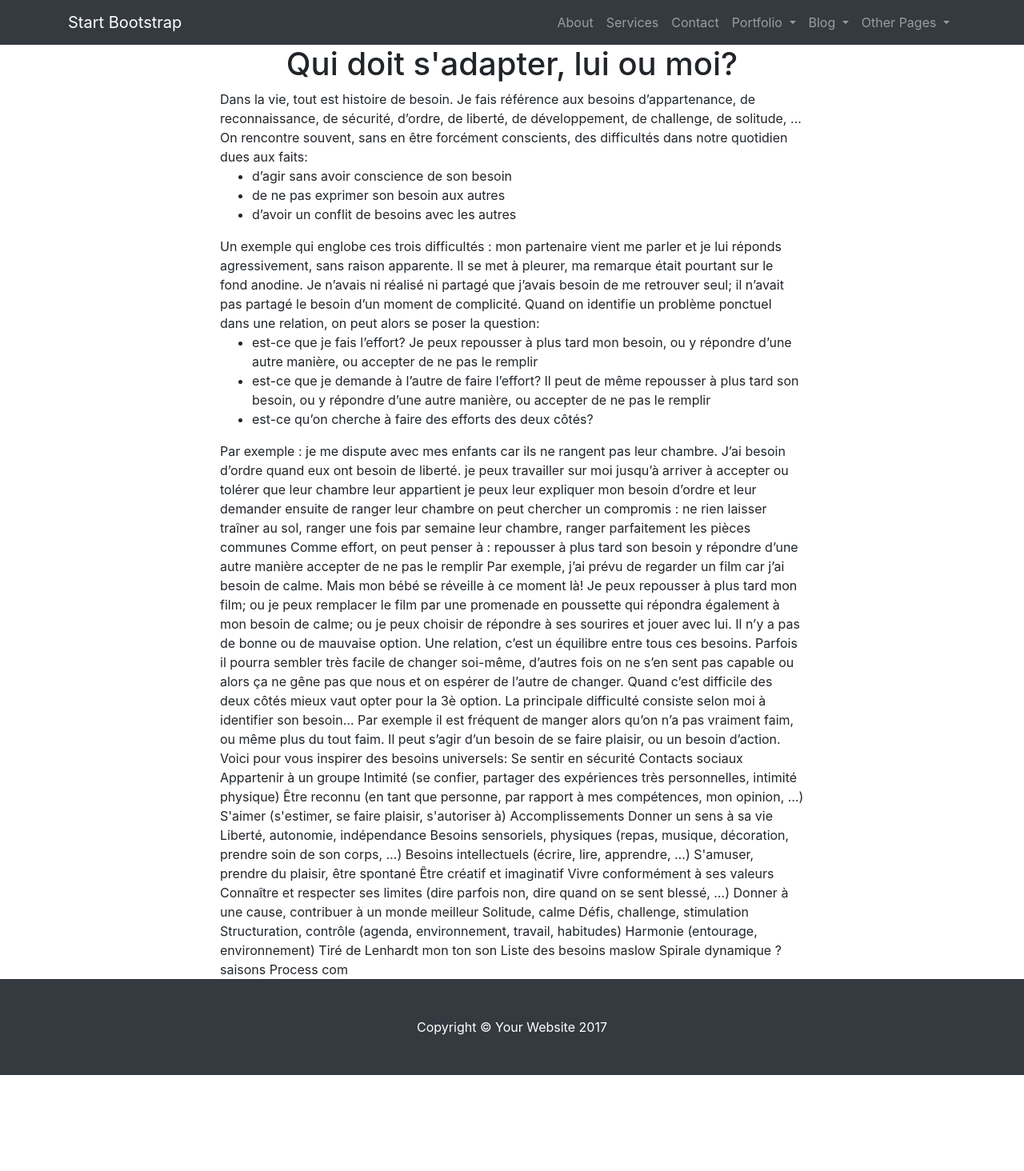
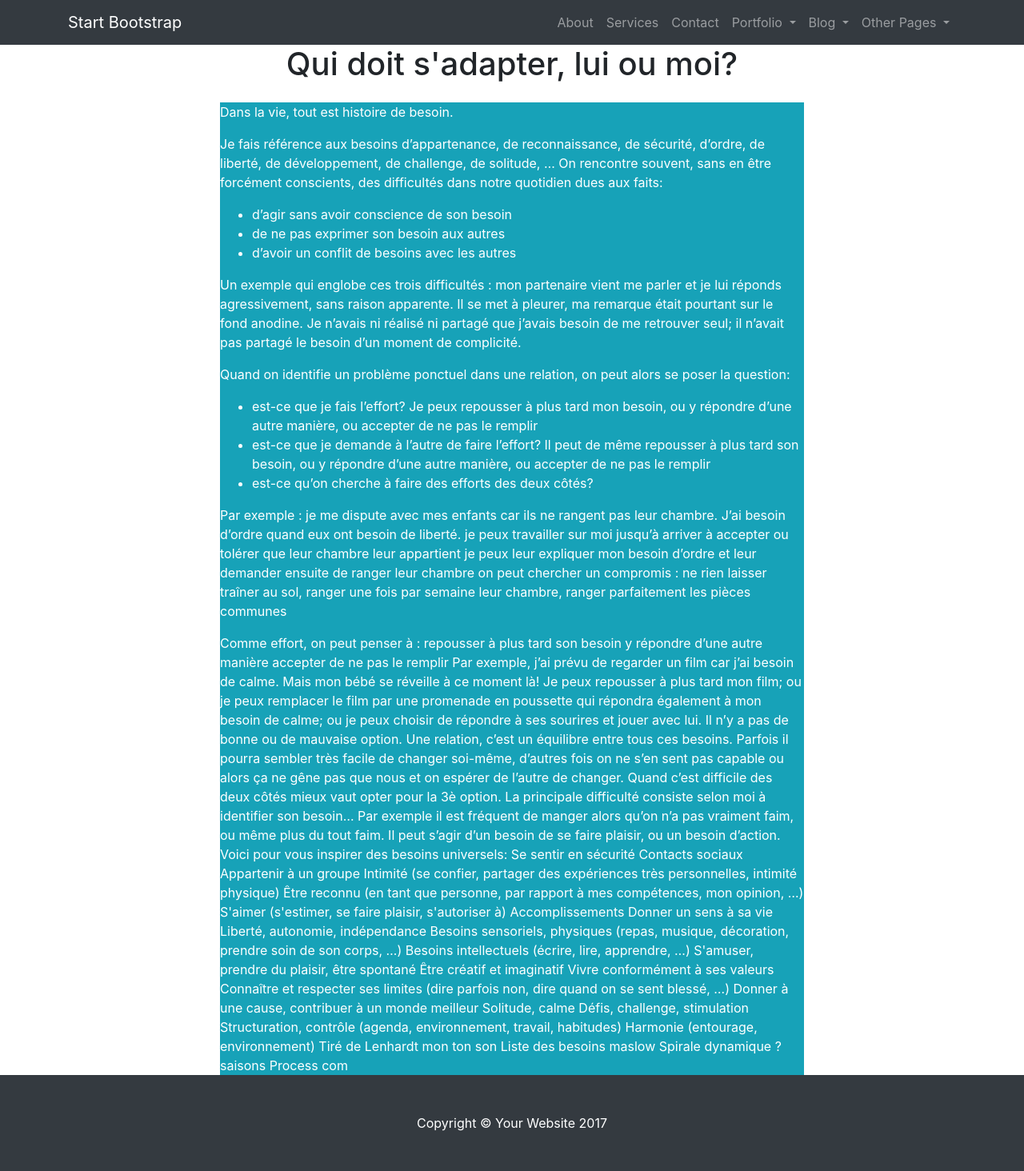
Before and after one commit to OrgaEvolutions/Nathoup.github.io, a Jekyll site: the page built from articles/besoins.html, in a window 1280 px wide. Shown: the whole page at 80% size. Built offline with Jekyll 4.4.1, drawn with Linux system fonts in a browser that asks for light colours; before the commit the page ends 1344 px from its top, so only the background shows below that.

Commit message:
Update post.html

```diff
--- a/_layouts/post.html
+++ b/_layouts/post.html
@@ -1,6 +1,12 @@
 ---
 layout: default
 class_passage_important: "bg-info text-white"
+passage_important: "<div class='bg-info text-white'>"
+fin_passage_mportant: "</div>"
+paragraphe: "<p>"
+fin_paragraphe: "</p>"
+exemple: ""
+fin_exemple: ""
 ---
 <center><h1>{{ page.title }}</h1></center>
 <!--<p class="meta">{{ page.date | date_to_string }}</p>-->
```
